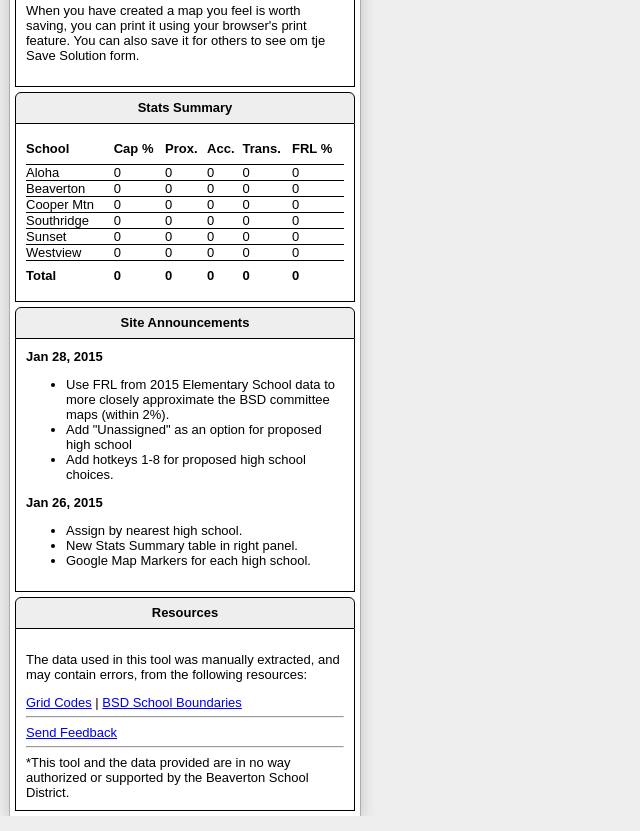
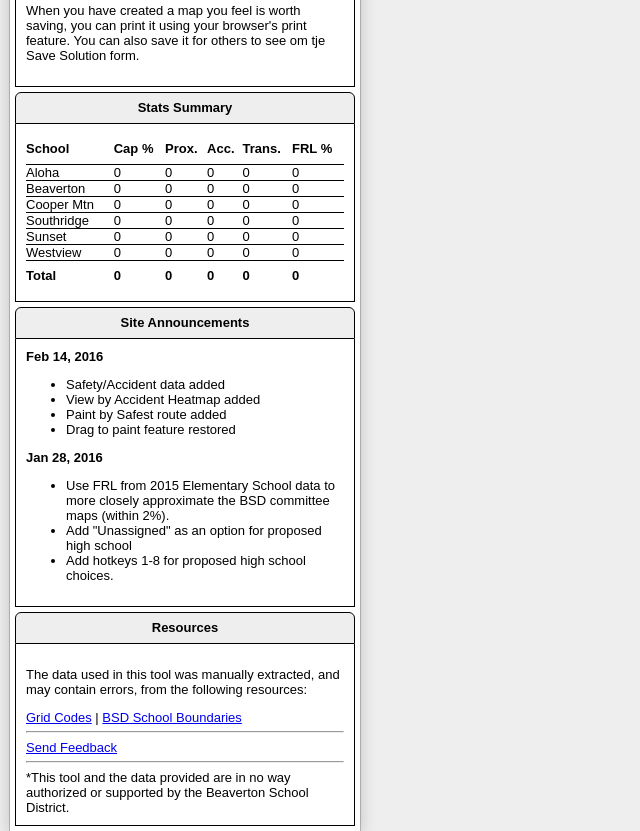
Before and after one commit to dvhart/bsdmaps, a website: page public/index.html in a window 1280 px wide. Shown: the part 2254-3085 px from the top of the page, without its empty margins (0-640 px from the left). Drawn offline with Linux system fonts and the light colour scheme; some packages are replaced by stand-ins of ours; files that its build step writes are made by us from their sources; no server answers; files whose address does not match are found by name.

Commit message:
Update site announcements after safety data
Signed-off-by: Darren Hart <dvhart@infradead.org>

```diff
--- a/public/index.html
+++ b/public/index.html
@@ -317,7 +317,14 @@
                 <div class="form-body">
                     <!-- Try to keep this under 5, and one line each -->
                     <!-- Keep for at least 48 hours, no more than a week -->
-                    <b>Jan 28, 2015</b><br/>
+                    <b>Feb 14, 2016</b><br/>
+                    <ul>
+                        <li>Safety/Accident data added</li>
+                        <li>View by Accident Heatmap added</li>
+                        <li>Paint by Safest route added</li>
+                        <li>Drag to paint feature restored</li>
+                    </ul>
+                    <b>Jan 28, 2016</b><br/>
                     <ul>
                         <li>Use FRL from 2015 Elementary School data to more
                             closely approximate the BSD committee maps (within
@@ -327,13 +334,14 @@
                         <li>Add hotkeys 1-8 for proposed high school
                             choices.</li>
                     </ul>
-                    <b>Jan 26, 2015</b><br/>
+                    <!-- Archive
+                    <b>Jan 26, 2016</b><br/>
                     <ul>
-                        <!-- 2016-01-26 -->
                         <li>Assign by nearest high school.</li>
                         <li>New Stats Summary table in right panel.</li>
                         <li>Google Map Markers for each high school.</li>
                     </ul>
+                    -->
                 </div>
             </div> <!-- Site News -->
 
```
